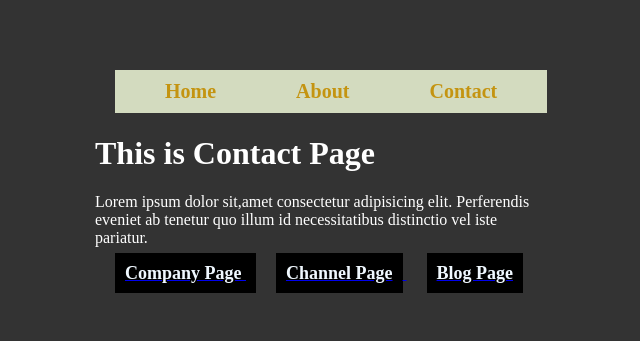
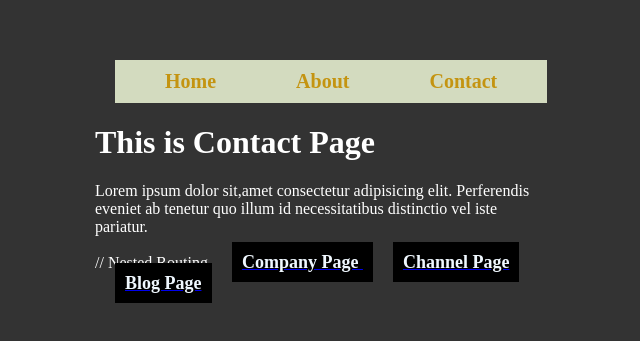
Before and after one commit to Limon714/react-redux, a React (Create React App) app: page /contact in a window 1280 px wide. Shown: the part 239-580 px from the top of the page, without its empty margins (300-940 px from the left). Built offline with nearby package versions, Linux system fonts and the light colour scheme.

Commit message:
Update Contact.js

```diff
--- a/src/Routerdom/Contact.js
+++ b/src/Routerdom/Contact.js
@@ -10,6 +10,7 @@ const Contact = () => {
           eveniet ab tenetur quo illum id necessitatibus distinctio vel iste
           pariatur.
         </p>
+    // Nested Routing
         <Link to="company"  > <span>Company Page </span> </Link>
         <Link to="channel"  > <span>Channel Page</span></Link>
         <Link to="blog"  > <span>Blog Page</span></Link>
```
